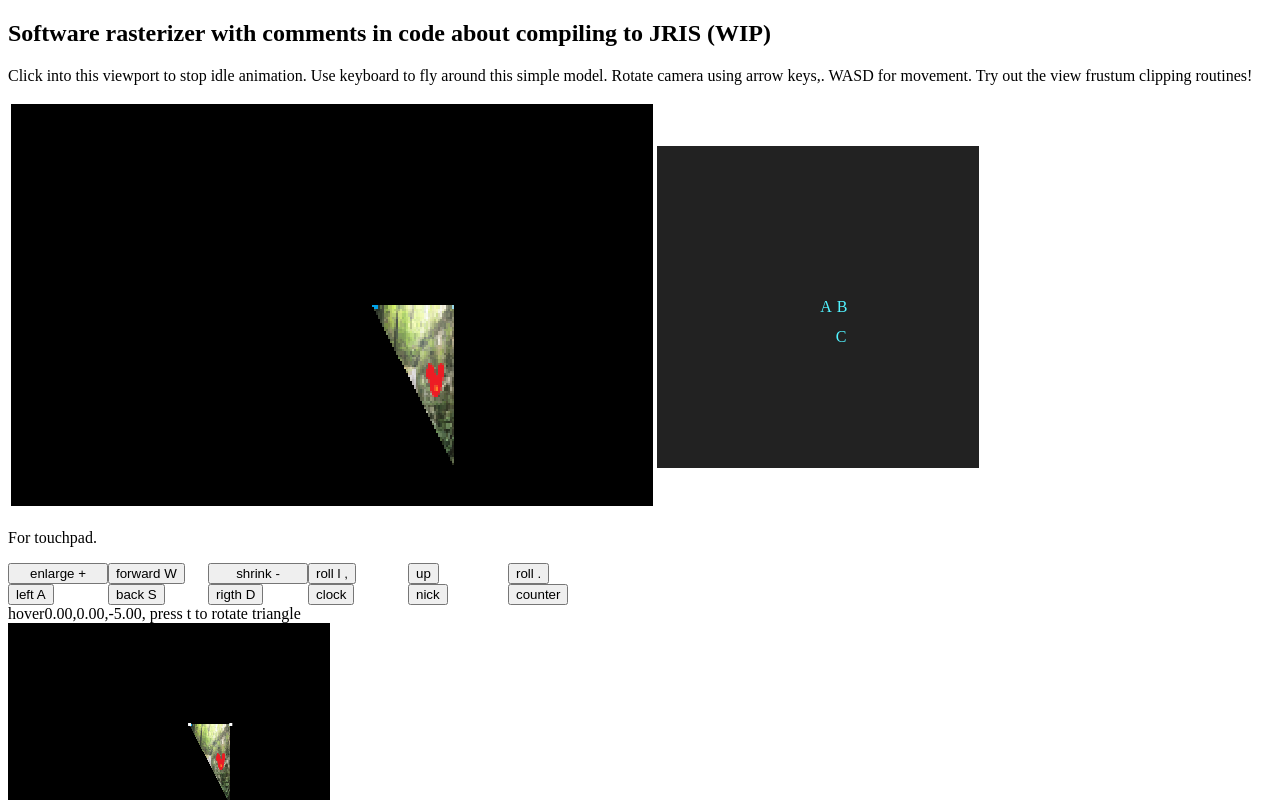
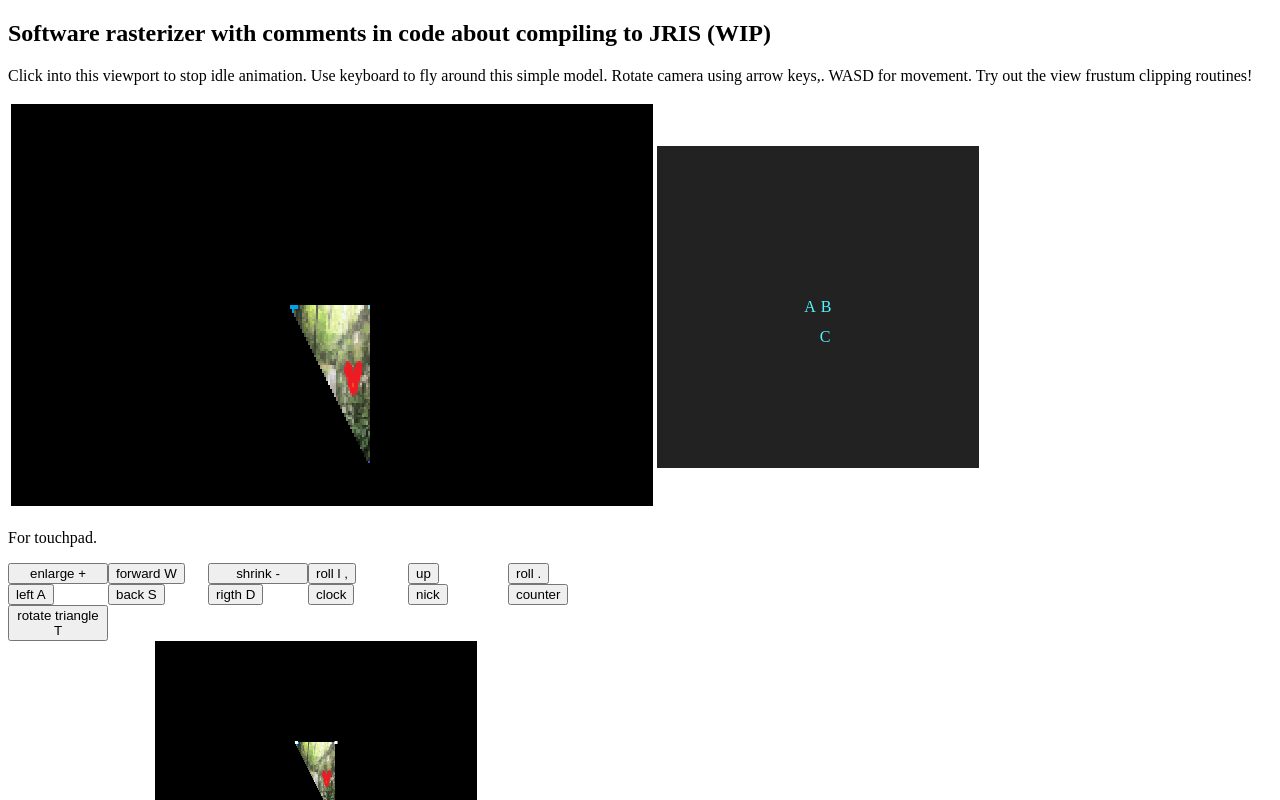
Before and after one commit to A-C-Rosenfeldt/AtariJag6DoFtexture60fps, a website with bundled scripts: page public/index.htm in a window 1280 px wide. Both pictures are taken after a click on the button "clock". Shown: the top 800 px of the page. Built offline with nearby package versions, Linux system fonts and the light colour scheme.

Commit message:
hoisting camera hover to feed smaller values into DIV to stay under the 8.16 bit limit of fixed point div on JRISC

```diff
--- a/public/game.js
+++ b/public/game.js
@@ -42,7 +42,13 @@ t.addEventListener("click", (event) => {
     boilerplate();
 });
 t.removeAttribute("disabled");
-var t = document.getElementById("clock");
+var t = document.getElementById("triangle");
+t.addEventListener("click", (event) => {
+    mesh.rotate();
+    boilerplate();
+});
+t.removeAttribute("disabled");
+var t = document.getElementById("counter");
 t.addEventListener("click", (event) => {
     controller.rotation.Rotate_along_axis_Orthonormalize(1, controller.sine);
     boilerplate();
@@ -67,7 +73,7 @@ t.addEventListener("click", (event) => {
 });
 t.removeAttribute("disabled");
 t.removeAttribute("disabled");
-var t = document.getElementById("counter");
+var t = document.getElementById("clock");
 t.addEventListener("click", (event) => {
     controller.rotation.Rotate_along_axis_Orthonormalize(1, [controller.sine[0], -controller.sine[1]]);
     boilerplate();
@@ -106,10 +112,10 @@ document.addEventListener("keydown", //  repeats liek keypressed
                 controller.rotation.Rotate_along_axis_Orthonormalize(1, [controller.sine[0], -controller.sine[1]]);
                 break;
             case "Up":
-                controller.rotation.Rotate_along_axis_Orthonormalize(0, controller.sine);
+                controller.rotation.Rotate_along_axis_Orthonormalize(0, [controller.sine[0], -controller.sine[1]]);
                 break;
             case "Down":
-                controller.rotation.Rotate_along_axis_Orthonormalize(0, [controller.sine[0], -controller.sine[1]]);
+                controller.rotation.Rotate_along_axis_Orthonormalize(0, controller.sine);
                 break;
             default: return;
         }
--- a/public/index.htm
+++ b/public/index.htm
@@ -41,8 +41,9 @@
   <div> <button id="clock"disabled="true">clock</button> </div>
   <div> <button id="nick"disabled="true">nick</button> </div>
   <div><button id="counter"disabled="true">counter</button></div>
+  <button id="triangle"disabled="true">rotate triangle T</button>
 </div>
-  <div> <span id="cameraHover"></span><span> press t to rotate triangle</span> </div>
+    <div> <span id="cameraHover"></span>
 		<canvas id="Canvas2dGame" width="320" height="200" style="border:1px solid #000000;image-rendering: pixelated;
     image-rendering: crisp-edges;" class=""></canvas>
 </div>
--- a/public/infinite_plane_mapper.js
+++ b/public/infinite_plane_mapper.js
@@ -84,11 +84,16 @@ export class Camera_in_stSpace {
         // with cameraPostion should fix offset  ( both indirectly through cv.nominator)
         //console.log("uvzw_mapped",uvzw_mapped.nominator,stn_from_viewvector.nominator)  // For a billboard, uv should interpolate. z=0  w=const. And math says that polygon facing camera gives us -1 ( view vector facing down)
         const uvzw_from_viewvector = Matrix.mul__Matrices_of_Rows([uvzw_mapped.nominator, stn_from_viewvector.viewVector.nominator]);
-        //{
-        const m = new Matrix(2);
-        m.nominator = this.UVmapping_fromST.map(p => new Vec3([p]));
-        const uvz_cameraHover = m.mul_left_vec(stn_from_viewvector.cameraPosition); // test with identity
-        //}
+        let uvz_cameraHover;
+        if (this.hoist_cameraHover) {
+            // Later, UV offset into a large map can be added to add.32 it after division
+            uvz_cameraHover = new Vec([[3]]);
+        }
+        else {
+            const m = new Matrix(2);
+            m.nominator = this.UVmapping_fromST.map(p => new Vec3([p]));
+            uvz_cameraHover = m.mul_left_vec(stn_from_viewvector.cameraPosition); // test with identity
+        }
         //cv_p.viewVector=Matrix.mul( [mesh.nominator, cv.viewVector.nominator] )
         // We may need to measure if it is faster to have two different 1/z or to compensate the s,t nominators
         // Only scaling is possible ( and quite fast ). There can be offsets in s t to shift a texture around, but denominator needs to be real 1/z without offset
@@ -132,9 +137,11 @@ export class Camera_in_stSpace {
             //for(let out=0;out<3;out++){ // todo : out is never used
             // 2 is the compontent which will be multiplied with the forward (z) component of the view vector which is 1. So it is just the bias, the const nom in the polynom
             // this is the uvz value for the nose view vector in the center of the screen. This is really a vector ( column in a matrix made of rows -- I just checked: build of rows is called row major . It is just confusing because in my Code and in Java, there then is no column, just fields / compontens of the row because rows and columns are vectors / arrays. They don't have their own name for the index.)
-            // This is nonesense. On the nose the view vector is a full 3d vector. The normal component goes into the denominator
+            // This keeps the values in the nominator small. On the nose the view vector is a full 3d vector. The normal component goes into the denominator
             // the camera normal (5 in my test example) goes into the nominator, yeah. But the camere st does not go over the denominator, but is added (0,0,5) in my example
-            //cv.viewVector.nominator[st].v[2]+=cv.cameraPosition.v[st]   // [][2] (bias) is not to be confuced with [2] (denominator)
+            if (this.hoist_cameraHover) {
+                cv.viewVector.nominator[st].v[2] += cv.cameraPosition.v[st] * cv.viewVector.nominator[2][2]; // [][2] (bias) in camera and [2(denominator)][bias] in view vector
+            }
             //}
         }
         return cv; //.viewVector   // xyz   stz  convention. [2] actually is not a nominator, but denominator (when calcualting the cut)
```
Also changed, not shown: src/game.ts (+13 -5 lines), src/infinite_plane_mapper.ts (+16 -6 lines), 2 other files.
